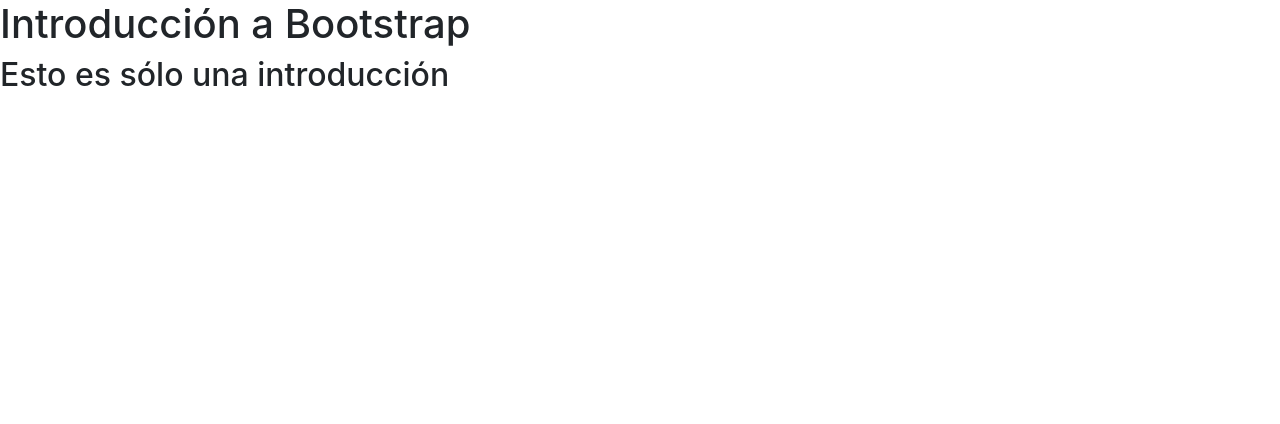
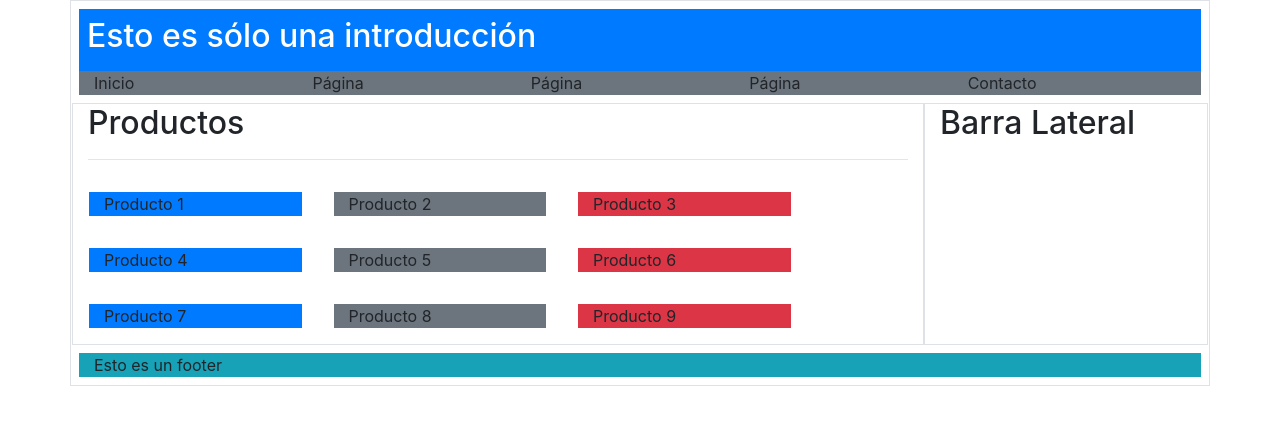
Before and after one commit to deminore/generation-ch16, a plain HTML site: page 2-intro-web/bootstrap-4/index.html in a window 1280 px wide. Drawn offline with Linux system fonts and the light colour scheme.

Commit message:
Introducción a Bootstrap - Página

```diff
--- a/2-intro-web/bootstrap-4/index.html
+++ b/2-intro-web/bootstrap-4/index.html
@@ -1,5 +1,6 @@
 <!DOCTYPE html>
 <html lang="es">
+
 <head>
     <meta charset="UTF-8">
     <meta http-equiv="X-UA-Compatible" content="IE=edge">
@@ -7,11 +8,99 @@
     <link rel="stylesheet" href="bootstrap-4.6.2-dist/css/bootstrap.min.css">
     <title>Introducción a Bootstrap</title>
 </head>
+
 <body>
-    <h1>Introducción a Bootstrap</h1>
-    <h2>Esto es sólo una introducción</h2>
+    <!-- <h1>Introducción a Bootstrap</h1>
+        <button class="btn-success">Soy un boton</button> -->
+
+    <!-- USO DE UN CONTAINER -->
+    <div class="container border p-2">
+        <header id="header" class="col-12 bg-primary text-white p-2">
+            <h2>Esto es sólo una introducción</h2>
+        </header>
+
+        <!-- <nav class="col-12 bg-secondary"> -->
+        <nav id="menu" class="col-12 bg-secondary">
+            <ul class="nav row w-100">
+                <li class="col">Inicio</li>
+                <li class="col">Página</li>
+                <li class="col">Página</li>
+                <li class="col">Página</li>
+                <li class="col">Contacto</li>
+            </ul>
+        </nav>
+
+        <!-- CONTENIDO Y BARRA LATERAL -->
+        <section class="col-12 p-2">
+            <div class="row">
+                <!-- Contenido de Productos -->
+                <section class="col-9 border">
+                    <h2>Productos</h2>
+
+                    <hr>
+
+                    <div class="item row">
+                        <div class="item col-3 bg-primary m-3">
+                            Producto 1
+                        </div>
+
+                        <div class="item col-3 bg-secondary m-3">
+                            Producto 2
+                        </div>
+
+                        <div class="item col-3 bg-danger m-3">
+                            Producto 3
+                        </div>
+
+                        <div class="item col-3 bg-primary m-3">
+                            Producto 4
+                        </div>
+
+                        <div class="item col-3 bg-secondary m-3">
+                            Producto 5
+                        </div>
+
+                        <div class="item col-3 bg-danger m-3">
+                            Producto 6
+                        </div>
+
+                        <div class="item col-3 bg-primary m-3">
+                            Producto 7
+                        </div>
+
+                        <div class="item col-3 bg-secondary m-3">
+                            Producto 8
+                        </div>
+
+                        <div class="item col-3 bg-danger m-3">
+                            Producto 9
+                        </div>
+
+                    </div>
+
+                </section>
+
+                <!-- Barra Lateral -->
+                <aside class="col-3 border">
+                    <h2>Barra Lateral</h2>
+
+                </aside>
+
+            </div>
+
+        </section>
+
+        <footer class="col-12 bg-info ">
+            Esto es un footer
+        </footer>
+    </div>
+
+
+
+    <!-- Enlaza bootstrap a la página  -->
+    <script type="text/javascript" src="bootstrap-4.6.2-dist/js/bootstrap.min.js"></script>
     <script type="text/javascript" src="jQuery/jquery-3.6.0.min.js"></script>
-    <script type="text/javascript" src="bootstrap-4.6.2-dist/js/bootstrap.min.js"></script>
 
 </body>
+
 </html>
--- /dev/null
+++ b/2-intro-web/bootstrap-4/mycss/styles.css
@@ -0,0 +1,5 @@
+#menu ul{
+    text-decoration: none;
+    list-style: none;
+
+}
```
